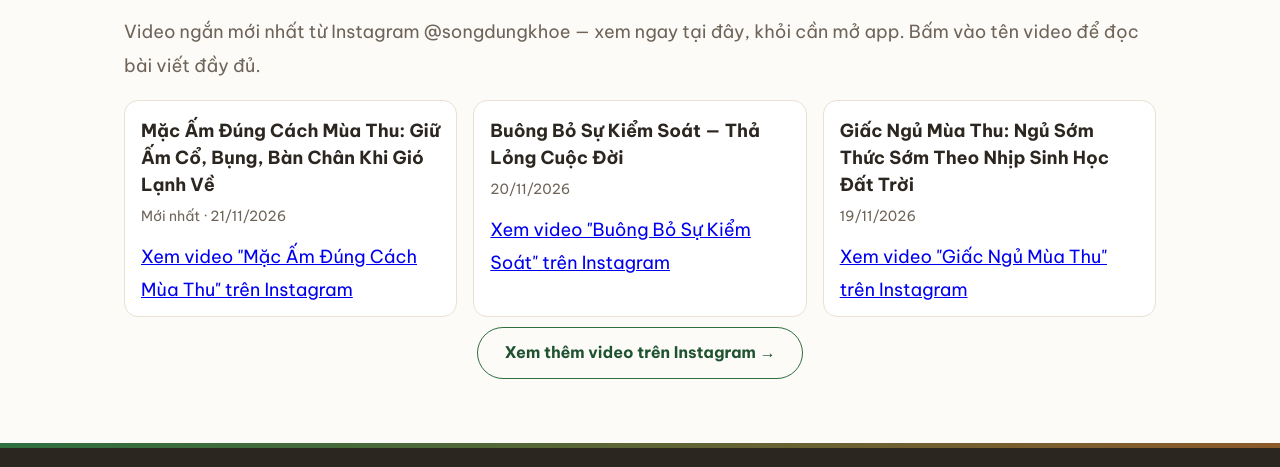
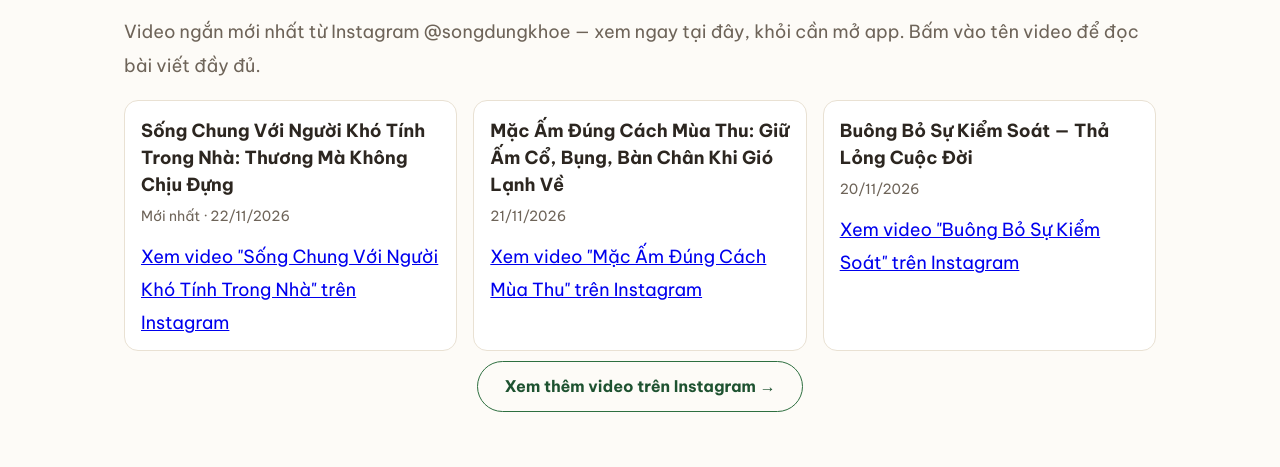
Before and after one commit to khoemoingay24-7/songdungkhoe, a plain HTML site: page index.html in a window 1280 px wide. Shown: the part 3070-3537 px from the top of the page. Drawn offline with Linux system fonts and the light colour scheme; no server answers; a script that the page names is missing.

Commit message:
Góc Video Ngắn 22/11: thêm Reel Sống Chung Với Người Khó Tính (DgBZANzPM_5), bỏ card cũ nhất 19/11

```diff
--- a/index.html
+++ b/index.html
@@ -245,19 +245,19 @@
       <p style="color:var(--muted);">Video ngắn mới nhất từ Instagram @songdungkhoe — xem ngay tại đây, khỏi cần mở app. Bấm vào tên video để đọc bài viết đầy đủ.</p>
       <div class="video-grid">
     <div class="video-card">
+      <h4><a href="/tam/song-chung-voi-nguoi-kho-tinh-thuong-ma-khong-chiu-dung/">Sống Chung Với Người Khó Tính Trong Nhà: Thương Mà Không Chịu Đựng</a></h4>
+      <p class="video-meta">Mới nhất · 22/11/2026</p>
+      <blockquote class="instagram-media" data-instgrm-permalink="https://www.instagram.com/reel/DgBZANzPM_5/" data-instgrm-version="14"><a href="https://www.instagram.com/reel/DgBZANzPM_5/" target="_blank" rel="noopener">Xem video "Sống Chung Với Người Khó Tính Trong Nhà" trên Instagram</a></blockquote>
+    </div>
+    <div class="video-card">
       <h4><a href="/than/mac-am-dung-cach-mua-thu/">Mặc Ấm Đúng Cách Mùa Thu: Giữ Ấm Cổ, Bụng, Bàn Chân Khi Gió Lạnh Về</a></h4>
-      <p class="video-meta">Mới nhất · 21/11/2026</p>
+      <p class="video-meta">21/11/2026</p>
       <blockquote class="instagram-media" data-instgrm-permalink="https://www.instagram.com/reel/Df-1bgSpyFW/" data-instgrm-version="14"><a href="https://www.instagram.com/reel/Df-1bgSpyFW/" target="_blank" rel="noopener">Xem video "Mặc Ấm Đúng Cách Mùa Thu" trên Instagram</a></blockquote>
     </div>
     <div class="video-card">
       <h4><a href="/tam/buong-bo-su-kiem-soat/">Buông Bỏ Sự Kiểm Soát — Thả Lỏng Cuộc Đời</a></h4>
       <p class="video-meta">20/11/2026</p>
       <blockquote class="instagram-media" data-instgrm-permalink="https://www.instagram.com/reel/Df8OvU8vvqE/" data-instgrm-version="14"><a href="https://www.instagram.com/reel/Df8OvU8vvqE/" target="_blank" rel="noopener">Xem video "Buông Bỏ Sự Kiểm Soát" trên Instagram</a></blockquote>
-    </div>
-    <div class="video-card">
-      <h4><a href="/than/giac-ngu-mua-thu-ngu-som-thuc-som/">Giấc Ngủ Mùa Thu: Ngủ Sớm Thức Sớm Theo Nhịp Sinh Học Đất Trời</a></h4>
-      <p class="video-meta">19/11/2026</p>
-      <blockquote class="instagram-media" data-instgrm-permalink="https://www.instagram.com/reel/Df5pu-elo-R/" data-instgrm-version="14"><a href="https://www.instagram.com/reel/Df5pu-elo-R/" target="_blank" rel="noopener">Xem video "Giấc Ngủ Mùa Thu" trên Instagram</a></blockquote>
     </div>
           </div>
       <script async src="//www.instagram.com/embed.js"></script>
```
